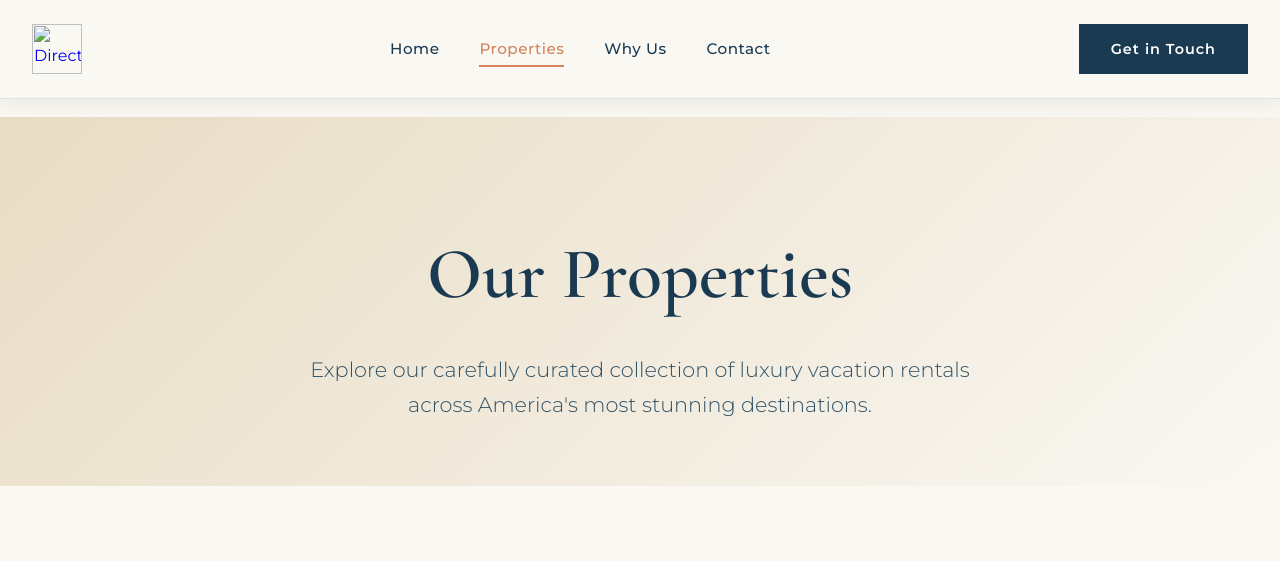
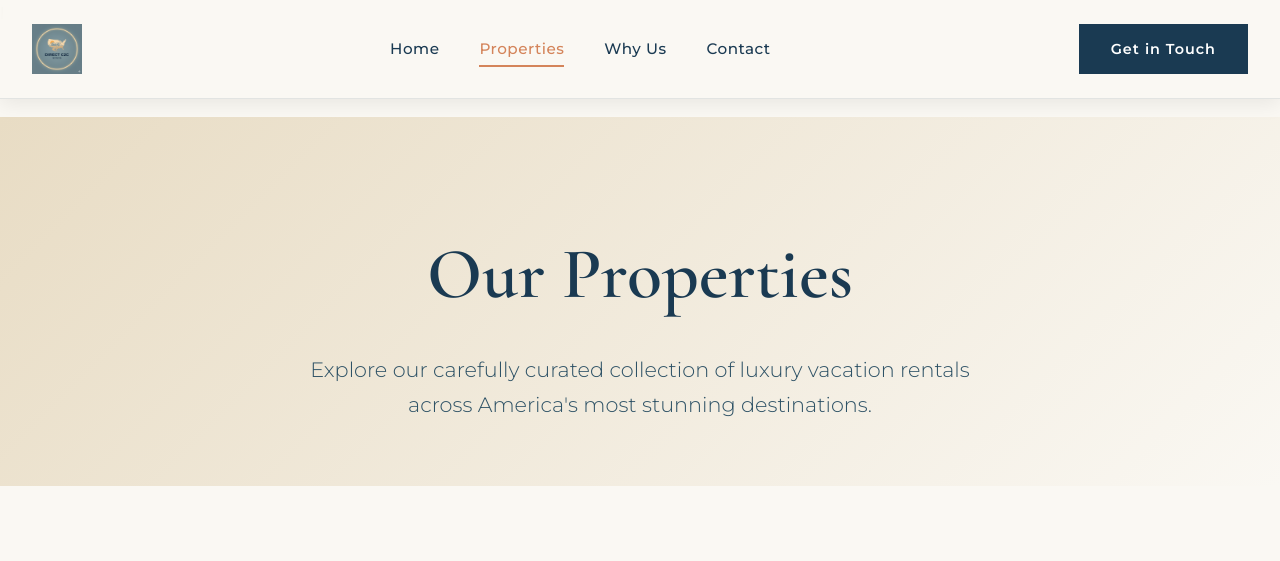
Before and after one commit to directc2cstays/coast2coast, a plain HTML site: page properties.html in a window 1280 px wide. Shown: the top 561 px of the page. Drawn offline with nearby package versions, Linux system fonts and the light colour scheme.

Commit message:
Update properties.html

```diff
--- a/properties.html
+++ b/properties.html
@@ -437,7 +437,7 @@ l<!DOCTYPE html>
 <body>
     <header>
         <nav>
-            <a href="index.html"><img src="logo.png" alt="Direct Coast to Coast Stays" class="logo-image"></a>
+            <a href="index.html"><img src="DirectC2CStays.png" alt="Direct Coast to Coast Stays" class="logo-image"></a>
             <div class="nav-links">
                 <a href="index.html">Home</a>
                 <a href="properties.html" class="active">Properties</a>
```
